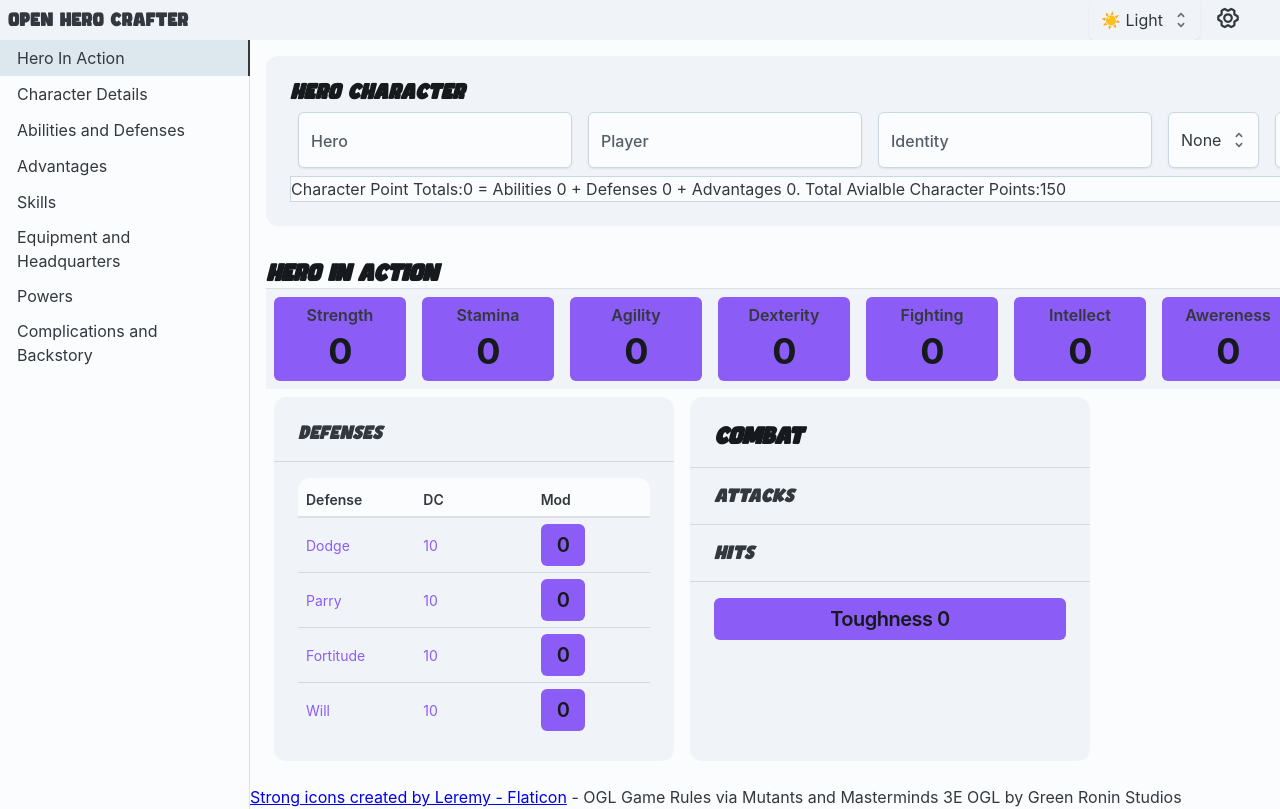
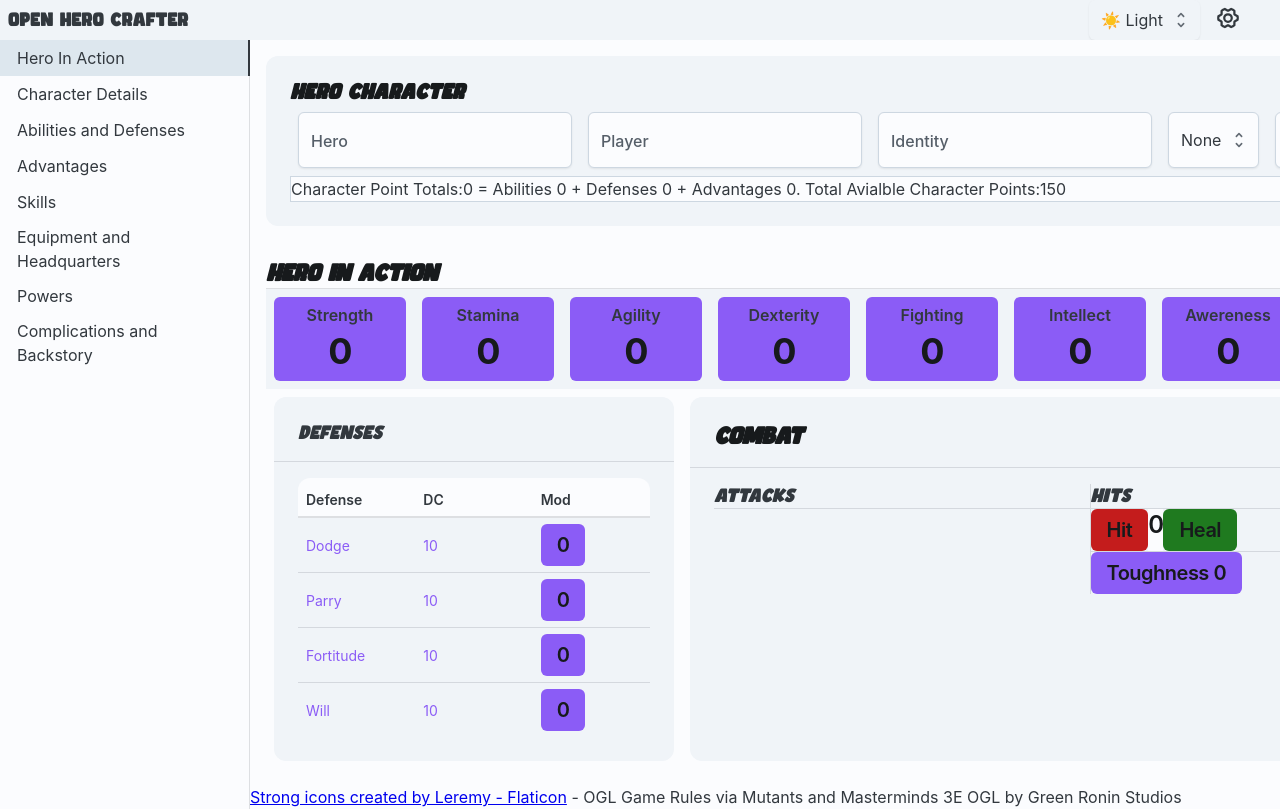
Before and after one commit to gregardev/OpenHeroCrafter, a React (Vite) app: page / in a window 1280 px wide. Shown: the top 809 px of the page. Built offline with nearby package versions, Linux system fonts and the light colour scheme.

Commit message:
changes May the forth

```diff
--- a/src/components/hero/heroadvantages/HeroAdvantages.tsx
+++ b/src/components/hero/heroadvantages/HeroAdvantages.tsx
@@ -3,10 +3,11 @@ import advantages from "../../../data/advantages.json";
 import { useEffect, useState } from "react";
 import HeroAdvantageModal from "./HeroAdvantageModal";
 import useActiveHero from "../../../hooks/useActiveHero";
+import HeroAdvantagesRankInput from "./HeroAdvantagesRankInput";
 
 export default function HeroAdvantages() {
 
-    const {activeHero, changeActiveHeroAddAdvantage, changeActiveHeroRemAdvantage, changeActiveHeroAdvantageRank, getActiveHeroAdvantageRank} = useActiveHero();
+    const {activeHero, changeActiveHeroAddAdvantage, changeActiveHeroRemAdvantage, changeActiveHeroAdvantageRank} = useActiveHero();
 
     const [openModal, setOpenModal] = useState(false);
     const [modalAdvantage, setModalAdvantage] = useState({
@@ -92,13 +93,12 @@ export default function HeroAdvantages() {
                                     </td>
                                     <td>
                                         {adv.ranked
-                                        ?
-                                        <Input
-                                            type="number"
-                                            disabled={!activeHero.advantages.some(heroadv => heroadv.id === adv.id)}
-                                            value={getActiveHeroAdvantageRank(adv.id)}
-                                            onChange={(e)=>handleAdvantageRankChange(adv.id,Number(e.target.value))}
-                                        />
+                                            ?
+                                            <HeroAdvantagesRankInput
+                                                activeHero={activeHero}
+                                                handleAdvantageRankChange={handleAdvantageRankChange}
+                                                advID={adv.id}
+                                            />
                                         :
                                         null
                                         }
--- /dev/null
+++ b/src/components/hero/heroadvantages/HeroAdvantagesRankInput.tsx
@@ -0,0 +1,39 @@
+import { memo, useCallback, useMemo } from "react";
+import type { Advantage } from "../../../interfaces/advantage";
+import type { Hero } from "../../../interfaces/hero";
+import { Input } from "@mui/joy";
+
+interface HeroAdvantagesRankInputInterface {
+  advID: string;
+  activeHero: Hero;
+  handleAdvantageRankChange: (id: string, rank: number) => void;
+}
+
+
+const HeroAdvantagesRankInput = memo(function ({ advID, activeHero, handleAdvantageRankChange }: HeroAdvantagesRankInputInterface) {
+
+    const value = useMemo(() => {
+        const foundadv = activeHero.advantages.find(heroadv => heroadv.id === advID) as Advantage;
+        return foundadv ? foundadv.rank : 0;
+    }, [activeHero.advantages, advID]);
+
+    const isDisabled = useMemo(() => {
+        return !activeHero.advantages.some(heroadv => heroadv.id === advID)
+    }, [activeHero.advantages, advID]);
+
+    const handleChange = useCallback((e: React.ChangeEvent<HTMLInputElement>) => {
+        const newRank = Number(e.target.value);
+        handleAdvantageRankChange(advID, newRank);
+    }, [advID, handleAdvantageRankChange]);
+
+    return (
+        <Input
+            type="number"
+            disabled={isDisabled}
+            value={value}
+            onChange={handleChange}
+        />
+    );
+});
+
+export default HeroAdvantagesRankInput;
--- a/src/components/hero/heroplay/HeroPlay.tsx
+++ b/src/components/hero/heroplay/HeroPlay.tsx
@@ -33,7 +33,7 @@ const defenses = [
 ];
 
 export default function HeroPlay() {
-    const { activeHero } = useActiveHero();
+    const { activeHero, changeActiveHeroAttrNUM } = useActiveHero();
     const [rollResult, setRollResult] = useState("");
     const [criticalRollColor, setCriticalRollColor] = useState("neutral");
 
@@ -163,25 +163,54 @@ export default function HeroPlay() {
                         </tbody>
                     </Table>
                 </Card>
-                <Card size="lg" variant="soft" sx={{ m: 1, width:400 }}>
+                <Card size="lg" variant="soft" sx={{ m: 1, width: 800}}>
                     <Typography level="h4" sx={{ fontFamily: "Comicy", fontStyle: "italic" }}>
                         Combat
                     </Typography>
                     <Divider />
+                    <Stack
+                        direction="row"
+                    >
+                        <Box sx={{width:400}}>
                             <Typography  sx={{ fontFamily: "Comicy", fontStyle: "italic" }}>
                                 Attacks
                             </Typography>
                             <Divider />
+                        </Box>
+                        <Divider orientation="vertical"/>
+                        <Box sx={{width:400}}>
                             <Typography  sx={{ fontFamily: "Comicy", fontStyle: "italic" }}>
                                 Hits
                             </Typography>
                             <Divider />
+                            <Stack
+                                direction="row"
+                            >
+                                <Button color="danger" onClick={()=>changeActiveHeroAttrNUM('hits',activeHero.hits + 1)}>
+                                    <Typography level="h4">Hit</Typography>
+                                </Button>
+                                <Sheet>
+                                    <Typography level="h3" >{activeHero.hits}</Typography>
+                                </Sheet>
+                                <Button color="success" onClick={()=>changeActiveHeroAttrNUM('hits', activeHero.hits - 1 > 0?activeHero.hits - 1:0)}>
+                                    <Typography level="h4">Heal</Typography>
+                                </Button>
+                            </Stack>
+                            <Divider />
                             <Button onClick={() => roll({
-                        modifier: activeHero.tou,
+                                modifier: activeHero.tou - activeHero.hits,
                                 label:"Toughness"
                             })}>
-                        <Typography level="h4">Toughness {activeHero.tou}</Typography>
+                                <Typography level="h4">Toughness {activeHero.tou - activeHero.hits}</Typography>
                             </Button>
+                        </Box>
+                    </Stack>
+
+
+
+                </Card>
+                <Card size="lg" variant="soft" sx={{ m: 1}}>
+
                 </Card>
             </Stack>
         </Box>
--- a/src/context/ActiveHeroContext.tsx
+++ b/src/context/ActiveHeroContext.tsx
@@ -126,11 +126,6 @@ export default function ActiveHeroContextProvider({children}:Props){
         setActiveHero({...activeHero, advantages:Object.assign([],newHeroAdvantages)});
     }
 
-    function getActiveHeroAdvantageRank(advID: string) {
-        const advantage = activeHero.advantages.find((adv: Advantage) => adv.id === advID) as Advantage;
-        return advantage?.rank ?? 0;
-    }
-
     return (
         <ActiveHeroContext.Provider
             value={{
@@ -141,8 +136,7 @@ export default function ActiveHeroContextProvider({children}:Props){
                 changeActiveHeroAbilityDisable: changeActiveHeroAbilityDisable,
                 changeActiveHeroAddAdvantage: changeActiveHeroAddAdvantage,
                 changeActiveHeroRemAdvantage: changeActiveHeroRemAdvantage,
-                changeActiveHeroAdvantageRank: changeActiveHeroAdvantageRank,
-                getActiveHeroAdvantageRank: getActiveHeroAdvantageRank
+                changeActiveHeroAdvantageRank: changeActiveHeroAdvantageRank
             }}
         >
             {children}
--- a/src/interfaces/activeHeroContextValue.ts
+++ b/src/interfaces/activeHeroContextValue.ts
@@ -10,5 +10,4 @@ export interface ActiveHeroContextValue {
     changeActiveHeroAddAdvantage: (adv:Advantage) => void;
     changeActiveHeroRemAdvantage: (advID: string) => void;
     changeActiveHeroAdvantageRank: (advID: string, newRank: number) => void;
-    getActiveHeroAdvantageRank: (advID: string) => number;
 }
--- a/src/interfaces/hero.ts
+++ b/src/interfaces/hero.ts
@@ -66,6 +66,9 @@ export interface Hero {
     wid: number // stat
     rwid: number // rank
 
+    // For Play
+    hits: number // number of hits
+
     advantages: Advantage[]
 }
 
@@ -109,7 +112,8 @@ export const defaultHero: Hero = {
     fod:0,
     rfod:0,
     wid:0,
-    rwid:0,
+    rwid: 0,
+    hits: 0,
 
     advantages:[]
 }
```
Also changed, not shown: src/components/hero/heroadvantages/HeroAdvantagesTable.tsx (deleted). Lines whose indentation alone changed are shown as unchanged.
